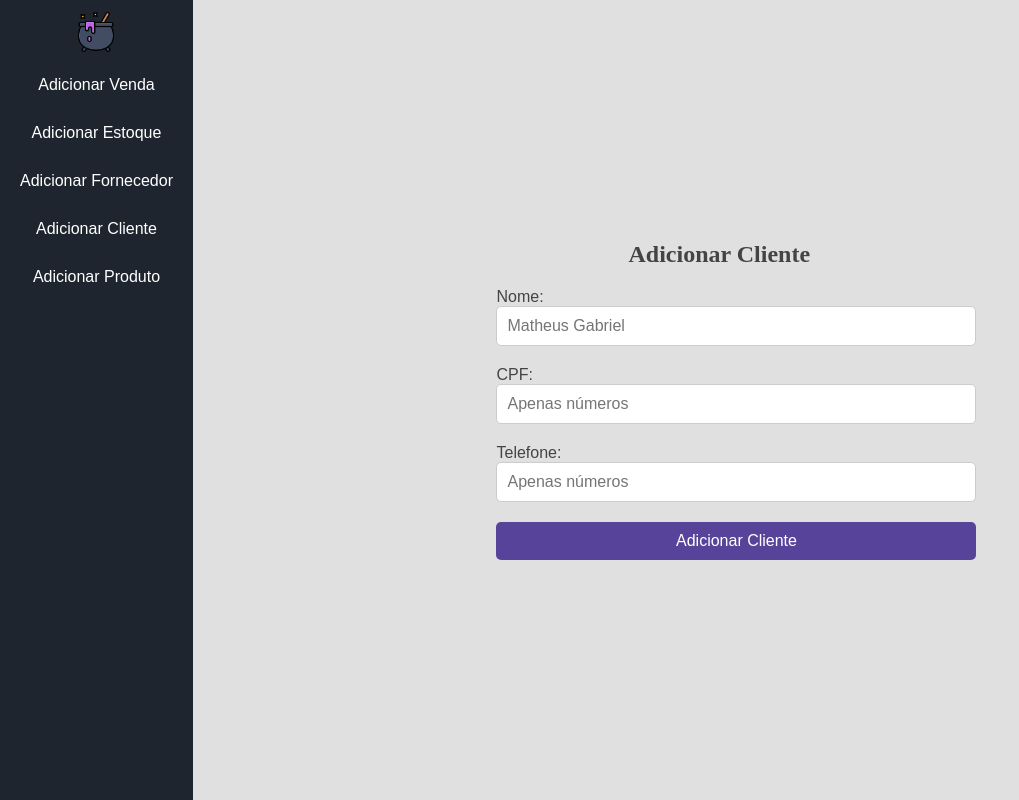
After one commit to LucasBonii/FeiticoManagement, a Django app: page /cliente/ in a window 1280 px wide. The commit adds this page. Shown: the whole page, without its empty margins (0-1019 px from the left). Run offline with Django 5.2, Linux system fonts and the light colour scheme.

Commit message:
add cliente

```diff
--- /dev/null
+++ b/stockmanagement/templates/stock/pages/add_cliente.html
@@ -0,0 +1,38 @@
+{% include "stock/partials/head.html" %}
+<head>
+    <title>Adicionar Cliente - Feitiço</title>
+</head>
+<div class="container">
+    {% include "stock/partials/sidebar.html" %}
+    <div class="form-container">
+        <h2>Adicionar Cliente</h2>
+        <form method="post" action="{% url 'add_cliente' %}">
+            {% csrf_token %}
+            <div class="form-group">
+                <label for="nome">Nome:</label>
+                <input type="text" id="nome" name="nome" placeholder="Matheus Gabriel" required>
+            </div>
+            <div class="form-group">
+                <label for="cpf">CPF:</label>
+                <input type="numeric" id="cpf" name="cpf" placeholder="Apenas números" required>
+            </div>
+            <div class="form-group">
+                <label for="telefone">Telefone:</label>
+                <input type="numeric" id="telefone" name="telefone" placeholder="Apenas números" required>
+            </div>
+            <button type="submit">Adicionar Cliente</button>
+            {% if mensagem %}
+                {% if mensagem == "Erro" %}
+                <div class="error-message">
+                    <p>Esse cliente já existe</p>
+                </div>
+                {% endif %}
+                {% if mensagem == "Sucesso" %}
+                <div class="success-message">
+                    <p>Cliente adicionado com sucesso</p>
+                </div>
+                {% endif %}
+            {% endif %}
+        </form>
+    </div>
+</div>
--- a/stockmanagement/templates/stock/partials/sidebar.html
+++ b/stockmanagement/templates/stock/partials/sidebar.html
@@ -7,7 +7,7 @@
         <a href="#">Adicionar Venda</a>
         <a href="{% url 'add_estoque' %}">Adicionar Estoque</a>
         <a href="{% url 'add_fornecedor' %}">Adicionar Fornecedor</a>
-        <a href="#">Adicionar Cliente</a>
+        <a href="{% url 'add_cliente' %}">Adicionar Cliente</a>
         <a href="{% url 'add_produto' %}">Adicionar Produto</a>
     </div>
 </div>
--- a/stockmanagement/urls.py
+++ b/stockmanagement/urls.py
@@ -7,4 +7,5 @@ urlpatterns = [
     path('produto/', views.add_produto, name="add_produto"),
     path('estoque/', views.add_estoque, name="add_estoque"),
     path('estoque/<int:id_produto>', views.add_estoque, name="add_estoque"),
+    path('cliente/', views.add_cliente, name="add_cliente"),
 ]
--- a/stockmanagement/views.py
+++ b/stockmanagement/views.py
@@ -79,3 +79,22 @@ def add_estoque(request, id_produto=None):
 
     context = {"mensagem": mensagem, "selecionado": selecionado, "produto": produto_selecionado}
     return render(request, 'stock/pages/add_estoque.html', context)
+
+
+def add_cliente(request):
+    mensagem = None
+    if request.method == "POST":
+        dados = request.POST.dict()
+        nome = dados.get("nome")
+        cpf = dados.get("cpf")
+        telefone = dados.get("telefone")
+
+        cliente = Cliente.objects.filter(cli_cpf=cpf).first()
+        if cliente:
+            mensagem = "Erro"
+        else:
+            cliente = Cliente.objects.create(cli_nome=nome, cli_cpf=cpf, cli_telefone=telefone)
+            mensagem = "Sucesso"
+
+    context = {"mensagem": mensagem}
+    return render(request, 'stock/pages/add_cliente.html', context)
```
Also changed, not shown: stockmanagement/models.py (+8 -2 lines), stockmanagement/migrations/0004_cliente_alter_funcionario_fun_cpf_and_more.py (added).
